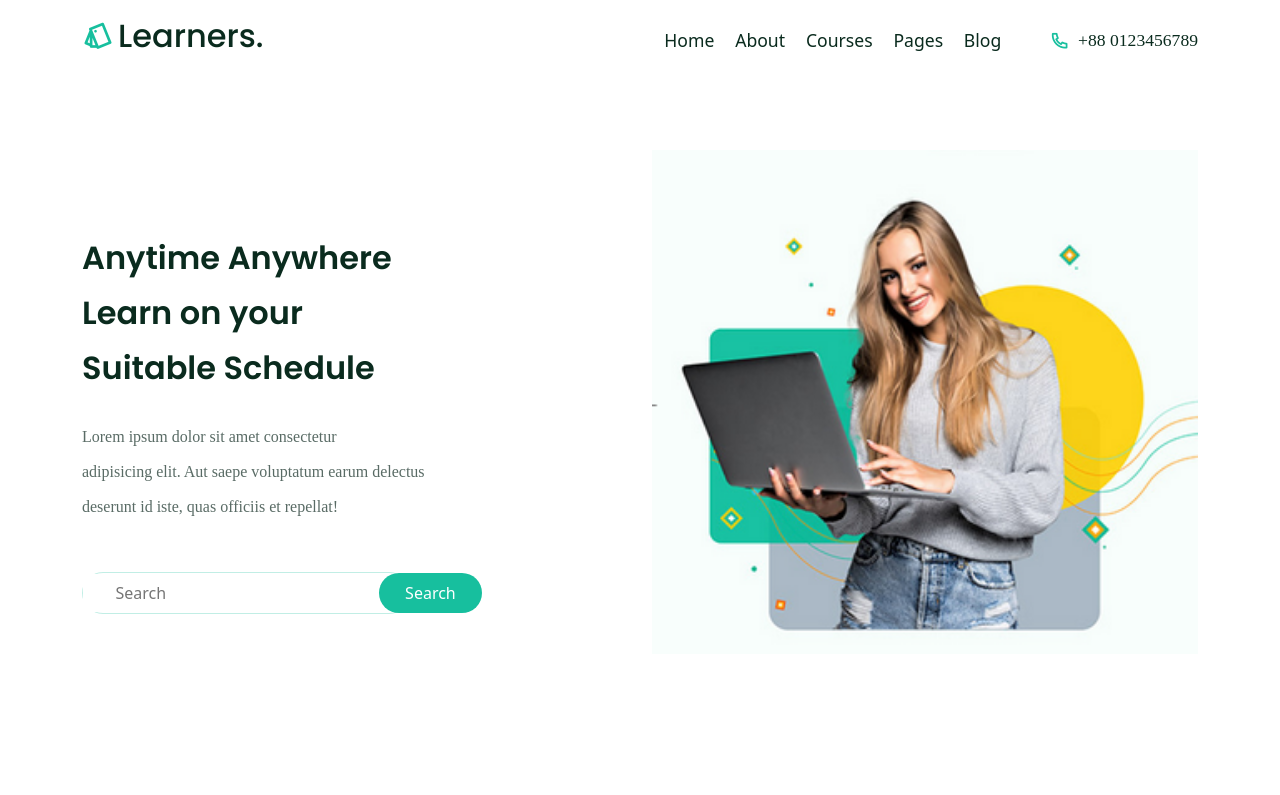
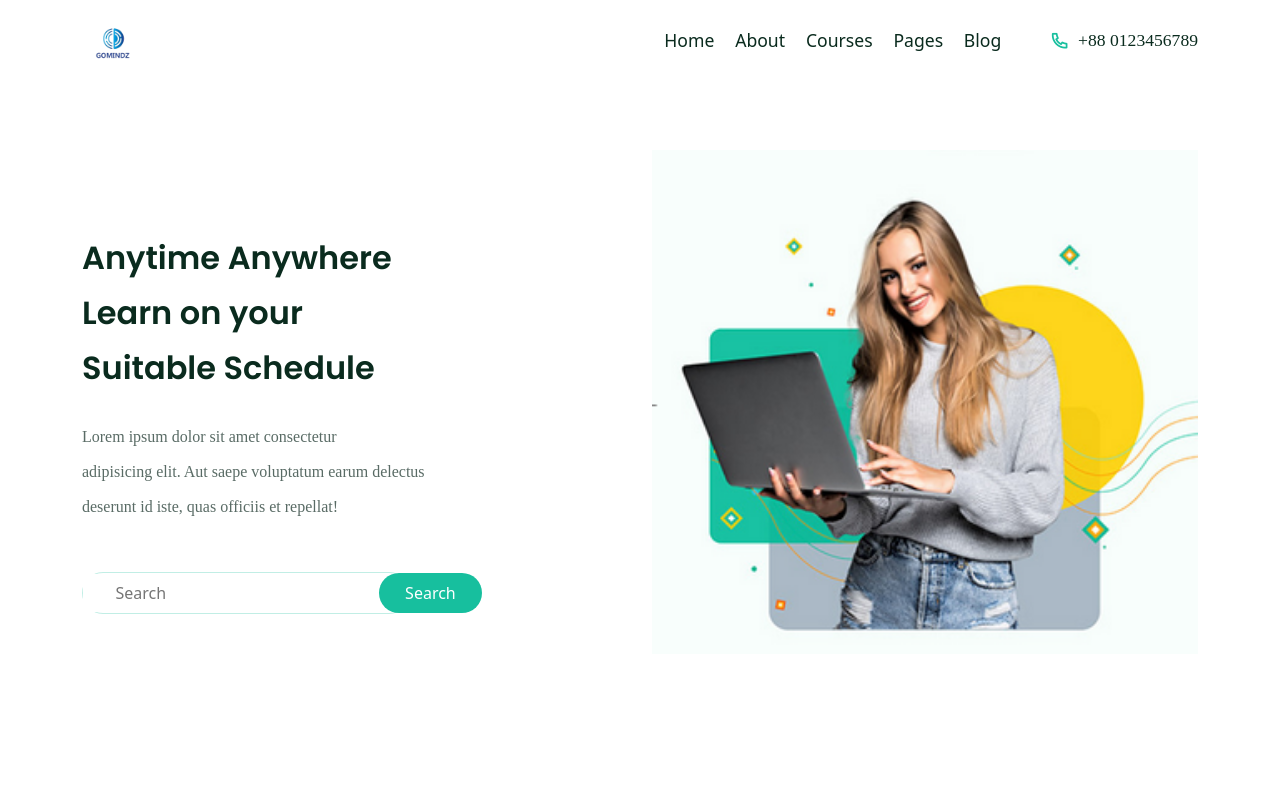
Before and after one commit to ansuofficial/Gomindz-Inc, a React (Create React App) app: page / in a window 1280 px wide. Shown: the top 795 px of the page. Built offline with nearby package versions, Linux system fonts and the light colour scheme; a web font is replaced by a local one.

Commit message:
Gomindz Inc

```diff
--- a/src/components/Header/Header.jsx
+++ b/src/components/Header/Header.jsx
@@ -1,5 +1,6 @@
 import React, { useRef } from "react";
 import { Container } from "reactstrap";
+import Logo from "../../assests/images/logo.png"
 import "./header.css";
 
 const navLinks = [
@@ -36,9 +37,7 @@ const Header = () => {
       <Container>
         <div className="navigation d-flex align-items-center justify-content-between">
           <div className="logo">
-            <h2 className=" d-flex align-items-center gap-1">
-              <i class="ri-pantone-line"></i> Learners.
-            </h2>
+              <img src={Logo} alt="Gomindz Inc" />
           </div>
 
           <div className="nav d-flex align-items-center gap-5">
--- a/src/components/Header/header.css
+++ b/src/components/Header/header.css
@@ -44,6 +44,10 @@
   display: none;
 }
 
+.logo img{
+  width: 20%;
+}
+
 @media only screen and (max-width: 991px) {
   .nav__menu {
     position: fixed;
```
Also changed, not shown: src/assests/images/logo.png (added).
